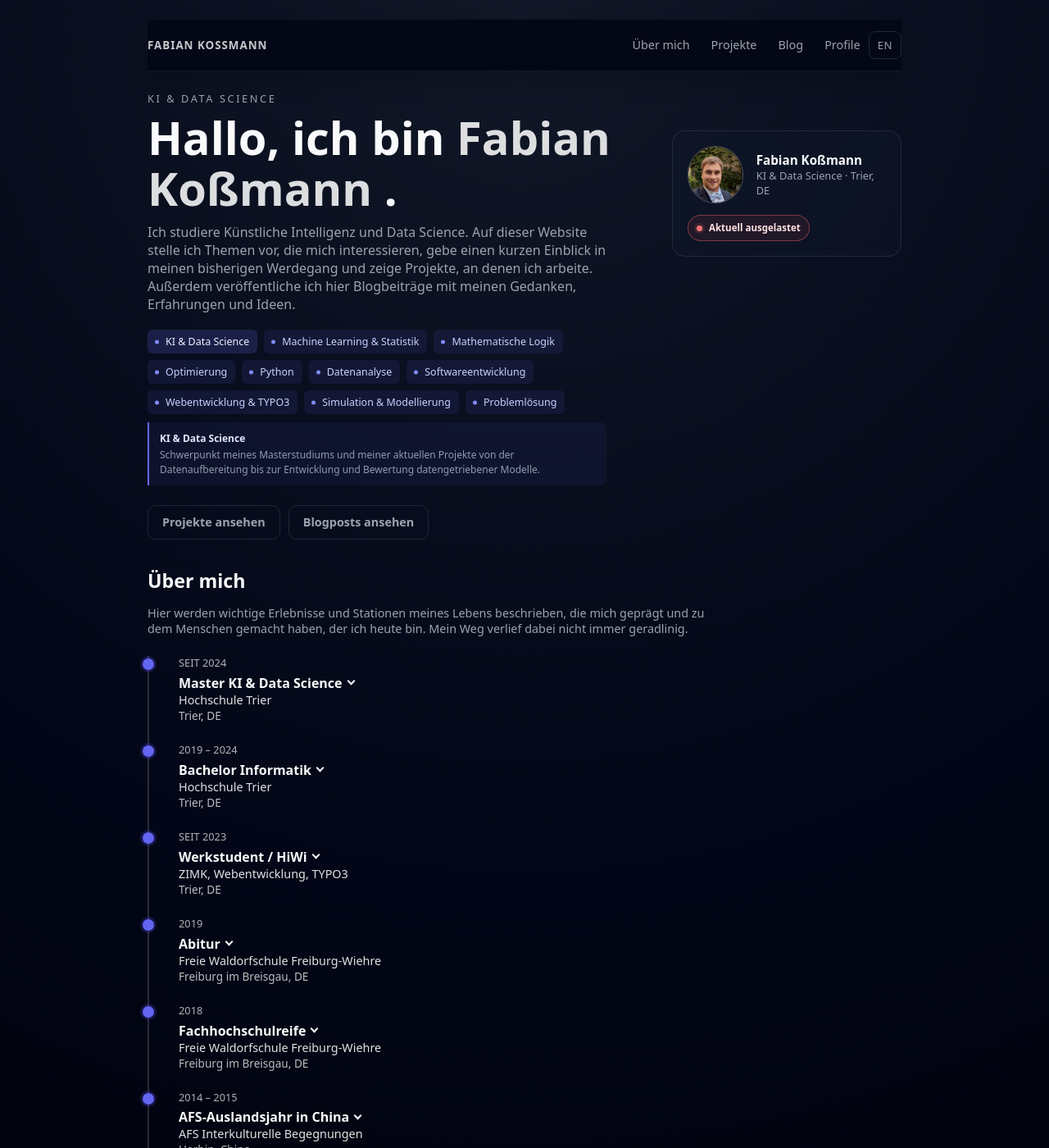
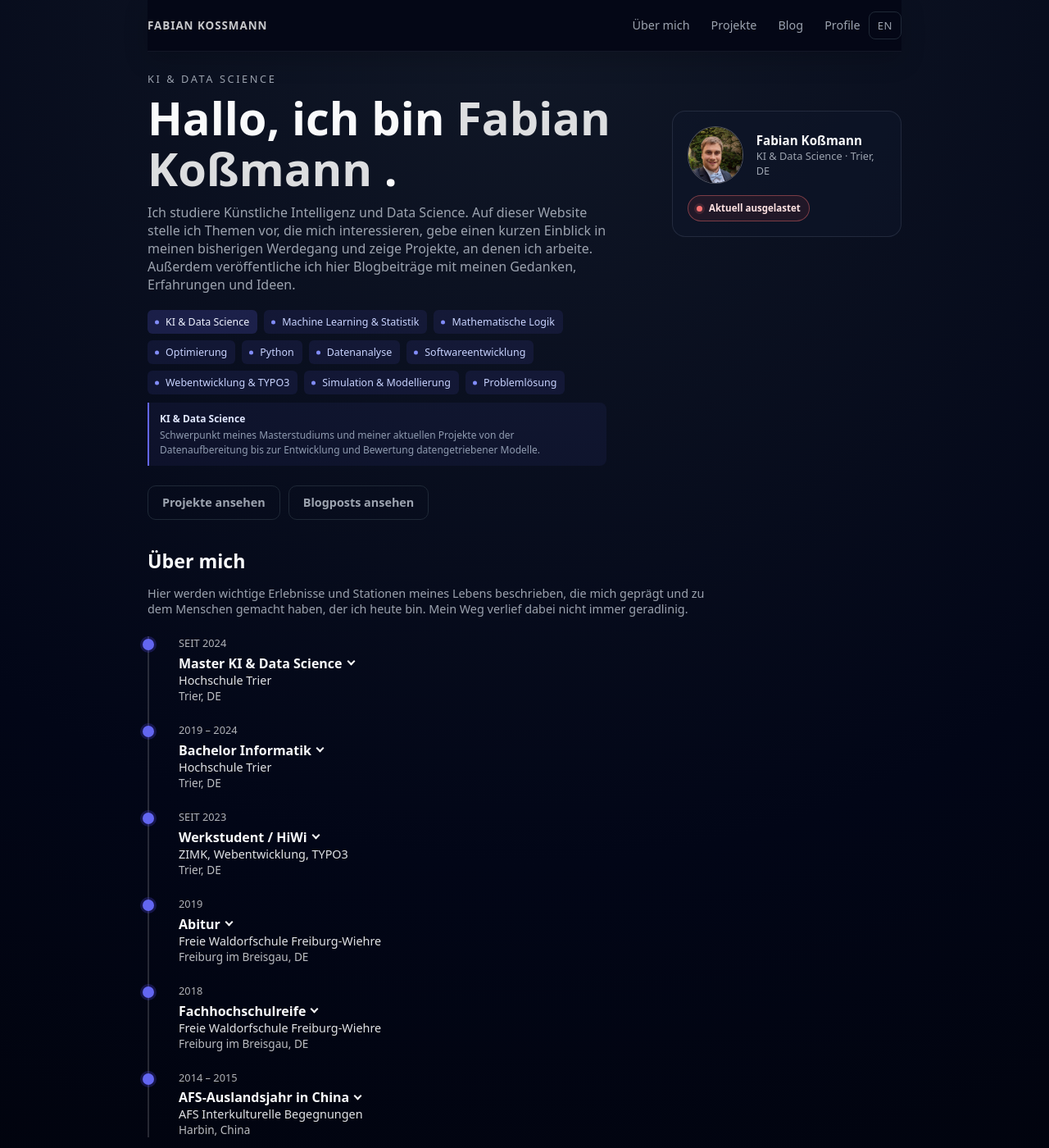
Before and after one commit to kossmanf/fabians-website, a Jekyll site: the page built from index.md, in a window 1280 px wide and 1400 px high. Shown: the whole window at 82% size. Built offline with Jekyll 4.4.1, drawn with Linux system fonts in a browser that asks for light colours.

Commit message:
Remove top page padding

```diff
--- a/assets/css/style.css
+++ b/assets/css/style.css
@@ -24,7 +24,7 @@ body {
 .page {
   max-width: 1080px;
   margin: 0 auto;
-  padding: 24px 16px 48px;
+  padding: 0 16px 48px;
 }
 
 header {
```
